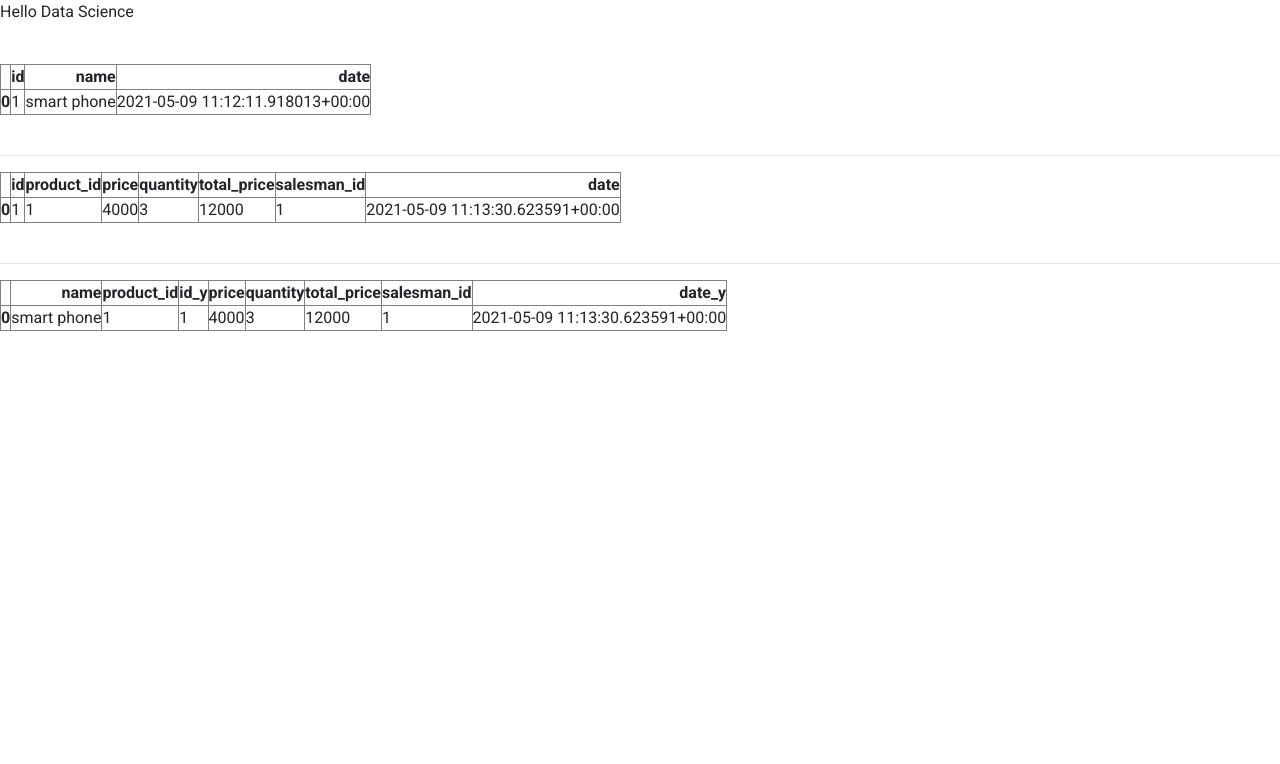
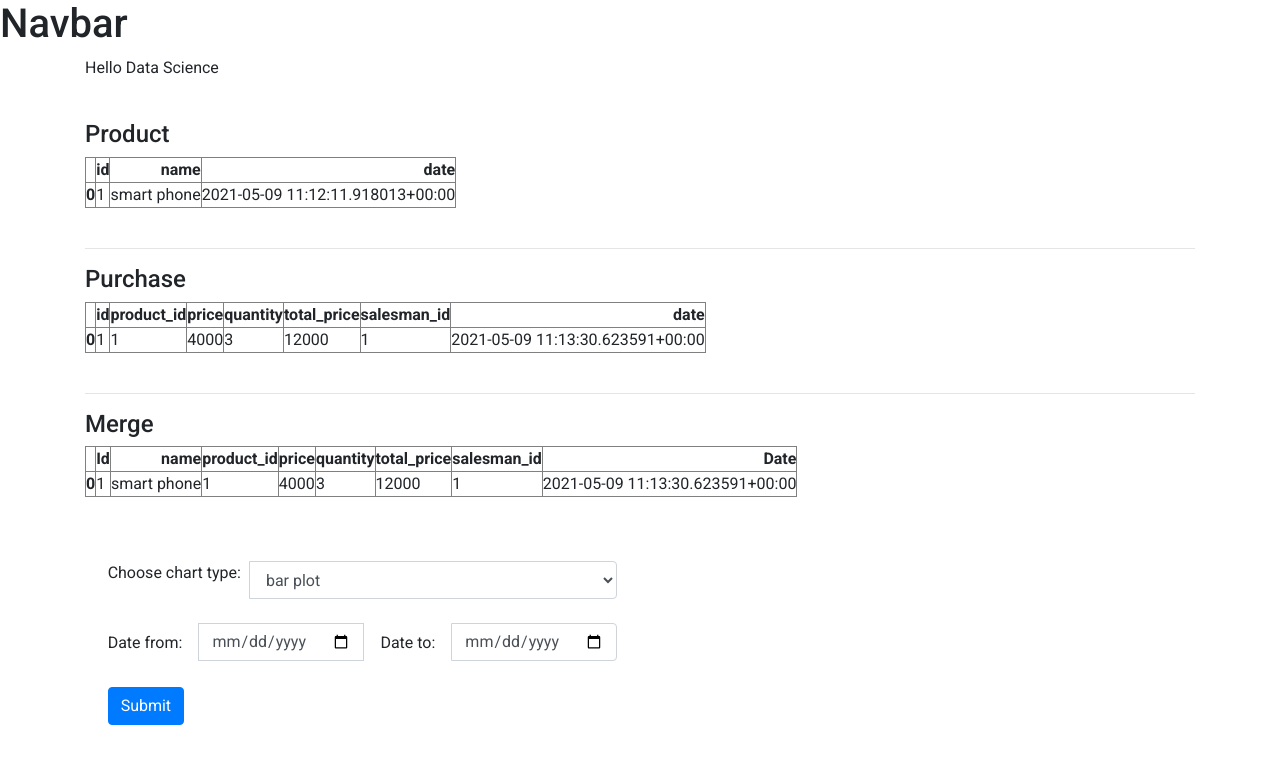
Before and after one commit to Subhrans/Django-With-Data-Science, a Django app: page / in a window 1280 px wide. Shown: the top 764 px of the page. Run offline with Django 3.2, Linux system fonts and the light colour scheme; data comes from the database, SQL or seed files in the repository; some libraries are stand-ins or nearby versions.

Commit message:
data froms for DScience

```diff
--- /dev/null
+++ b/products/forms.py
@@ -0,0 +1,19 @@
+from django import forms
+
+choice = (
+    ('bar plot', 'bar plot'),
+    ('line plot', 'line plot'),
+    ('graph plot', 'graph plot'),
+)
+
+
+class DateInput(forms.DateInput):
+    input_type = "date"
+
+
+
+class DataForm(forms.Form):
+    choose_chart_type = forms.ChoiceField(widget=forms.Select(attrs={'class': 'form-control form-select'}),
+                                          choices=choice)
+    date_from = forms.DateField(widget=DateInput(attrs={'class': 'form-control'}),)
+    date_to = forms.DateField(widget=DateInput(attrs={'class': 'form-control'}))
--- a/products/templates/products/index.html
+++ b/products/templates/products/index.html
@@ -1,15 +1,39 @@
 {% extends 'base.html' %}
 {% block title %}
-    {{block.super}}
+{{block.super}}
 {% endblock %}
 {% block content %}
 <p>Hello Data Science</p>
 <br>
+<p class="h4">Product</p>
 {{product|safe }}
 <br>
 <hr>
+<p class="h4">Purchase</p>
 {{purchase|safe }}
 <br>
 <hr>
+<p class="h4">Merge</p>
 {{merged|safe }}
+
+<div class="w-50 d-flex flex-row justify-content-center mt-5 p-3">
+    <form method="POST" action="{% url 'products:home' %}">
+      {% csrf_token %}
+        <div class="input-group mb-3 ">
+            <label class="pr-2">Choose chart type: </label>
+            {{data_form.choose_chart_type}}
+        </div>
+        <div class="input-group my-4">
+            <div class="input-group">
+                <label class="mr-3 my-2">Date from:</label>
+                {{data_form.date_from}}
+
+                <label class="mx-3 my-2">Date to:</label>
+                {{data_form.date_to}}
+            </div>
+        </div>
+        <button type="submit" class="btn btn-primary">Submit</button>
+    </form>
+</div>
+
 {% endblock %}
--- a/products/views.py
+++ b/products/views.py
@@ -1,20 +1,31 @@
 from django.shortcuts import render
 from .models import Product, Purchase
 import pandas as pd
+from .forms import DataForm
 
 
 # Create your views here.
 def index(request):
     qs1 = pd.DataFrame(Product.objects.all().values())
-    qs4 = pd.DataFrame(Product.objects.all().values()).to_html
-    qs2 = pd.DataFrame(Purchase.objects.all().values()).to_html
+    qs4 = pd.DataFrame(Product.objects.all().values()).to_html()
+    qs2 = pd.DataFrame(Purchase.objects.all().values()).to_html()
     qs3 = pd.DataFrame(Purchase.objects.all().values())
     qs1['product_id'] = qs1['id']
-    merged = pd.merge(qs1, qs3, on='product_id').drop(['id_x', 'date_x'],axis=1).to_html
+    merged = pd.merge(qs1, qs3, on='product_id').drop(['id_y', 'date_x'], axis=1).rename(
+        {'id_x': 'Id', 'date_y': 'Date'}, axis=1)
+    if request.method == "POST":
+        data_form=DataForm(request.POST)
+        if data_form.is_valid():
+            date_from=data_form.cleaned_data['date_from']
+            date_to=data_form.cleaned_data['date_to']
+            print("the date is",date_from)
+    else:
+        data_form = DataForm()
     context = {
         'product': qs4,
         'purchase': qs2,
-        'merged': merged,
+        'merged': merged.to_html(),
+        'data_form': data_form,
     }
 
     return render(request, 'products/index.html', context)
--- a/templates/base.html
+++ b/templates/base.html
@@ -11,18 +11,22 @@
     <title>{% block title %} Product App {% endblock %}</title>
 
     <!--   Bootstrap CSS    -->
-        <link rel="stylesheet" href="https://stackpath.bootstrapcdn.com/bootstrap/4.3.1/css/bootstrap.min.css" integrity="sha384-ggOyR0iXCbMQv3Xipma34MD+dH/1fQ784/j6cY/iJTQUOhcWr7x9JvoRxT2MZw1T" crossorigin="anonymous">
+    <link rel="stylesheet" href="https://stackpath.bootstrapcdn.com/bootstrap/4.3.1/css/bootstrap.min.css"
+          integrity="sha384-ggOyR0iXCbMQv3Xipma34MD+dH/1fQ784/j6cY/iJTQUOhcWr7x9JvoRxT2MZw1T"
+          crossorigin="anonymous">
 
     <!--   google fonts  -->
     <link href="https://fonts.googleapis.com/css?family=Roboto:100,300,400,500,700" rel="stylesheet">
 
     <!--   font awesome   -->
-        <link rel="stylesheet" href="https://stackpath.bootstrapcdn.com/font-awesome/4.7.0/css/font-awesome.min.css" integrity="sha384-wvfXpqpZZVQGK6TAh5PVlGOfQNHSoD2xbE+QkPxCAFlNEevoEH3Sl0sibVcOQVnN" crossorigin="anonymous">
+    <link rel="stylesheet" href="https://stackpath.bootstrapcdn.com/font-awesome/4.7.0/css/font-awesome.min.css"
+          integrity="sha384-wvfXpqpZZVQGK6TAh5PVlGOfQNHSoD2xbE+QkPxCAFlNEevoEH3Sl0sibVcOQVnN" crossorigin="anonymous">
 
 
     <!--  Owl Carousel v2  -->
     <link rel="stylesheet" href="https://cdnjs.cloudflare.com/ajax/libs/OwlCarousel2/2.3.4/assets/owl.carousel.min.css">
-    <link rel="stylesheet" href="https://cdnjs.cloudflare.com/ajax/libs/OwlCarousel2/2.3.4/assets/owl.theme.default.min.css">
+    <link rel="stylesheet"
+          href="https://cdnjs.cloudflare.com/ajax/libs/OwlCarousel2/2.3.4/assets/owl.theme.default.min.css">
 
     <!--    My Custom CSS  -->
     <link rel="stylesheet" href="{% static 'product/css/master.css' %}">
@@ -30,18 +34,26 @@
     {% endblock %}
 </head>
 <body>
+{% include 'navbar.html' %}
+<div class="container ui">
     {% block content %}
     <p class="">This is Base Page</p>
     {% endblock %}
+</div>
 
 <!--    CDN Links -->
 <!-- Optional JavaScript -->
 <!-- jQuery first, then Popper.js, then Bootstrap JS -->
 <script src="https://kit.fontawesome.com/3312271b60.js"></script>
 <script src="https://code.jquery.com/jquery-3.5.1.min.js"></script>
-        <script src="https://cdnjs.cloudflare.com/ajax/libs/popper.js/1.14.7/umd/popper.min.js" integrity="sha384-UO2eT0CpHqdSJQ6hJty5KVphtPhzWj9WO1clHTMGa3JDZwrnQq4sF86dIHNDz0W1" crossorigin="anonymous"></script>
-        <script src="https://stackpath.bootstrapcdn.com/bootstrap/4.3.1/js/bootstrap.min.js" integrity="sha384-JjSmVgyd0p3pXB1rRibZUAYoIIy6OrQ6VrjIEaFf/nJGzIxFDsf4x0xIM+B07jRM" crossorigin="anonymous"></script>
+<script src="https://cdnjs.cloudflare.com/ajax/libs/popper.js/1.14.7/umd/popper.min.js"
+        integrity="sha384-UO2eT0CpHqdSJQ6hJty5KVphtPhzWj9WO1clHTMGa3JDZwrnQq4sF86dIHNDz0W1"
+        crossorigin="anonymous"></script>
+<script src="https://stackpath.bootstrapcdn.com/bootstrap/4.3.1/js/bootstrap.min.js"
+        integrity="sha384-JjSmVgyd0p3pXB1rRibZUAYoIIy6OrQ6VrjIEaFf/nJGzIxFDsf4x0xIM+B07jRM"
+        crossorigin="anonymous"></script>
 <script src="https://cdnjs.cloudflare.com/ajax/libs/OwlCarousel2/2.3.4/owl.carousel.min.js"></script>
+
 {% block js %}
 <script src="{% static 'product/js/main.js' %}"></script>
 {% endblock %}
--- /dev/null
+++ b/templates/navbar.html
@@ -0,0 +1 @@
+<h1>Navbar</h1>
```
Lines whose indentation alone changed are shown as unchanged.
